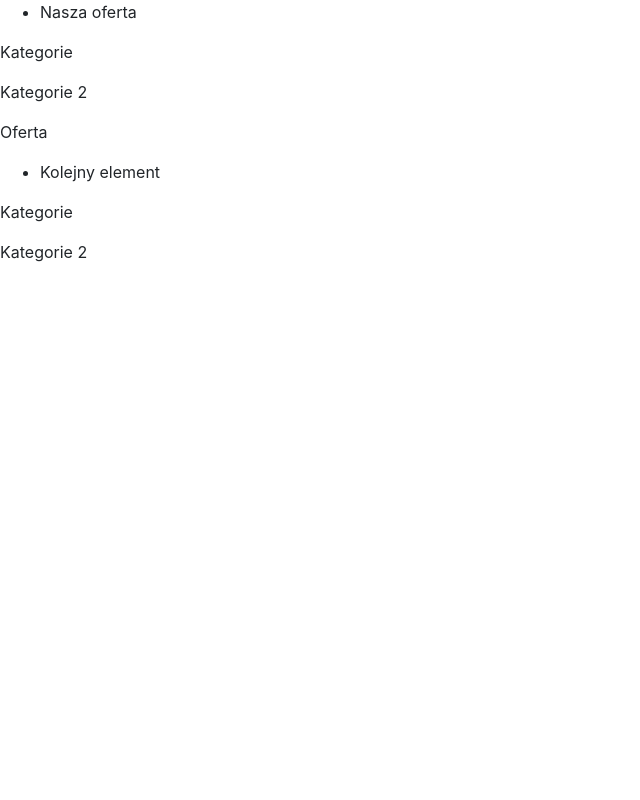
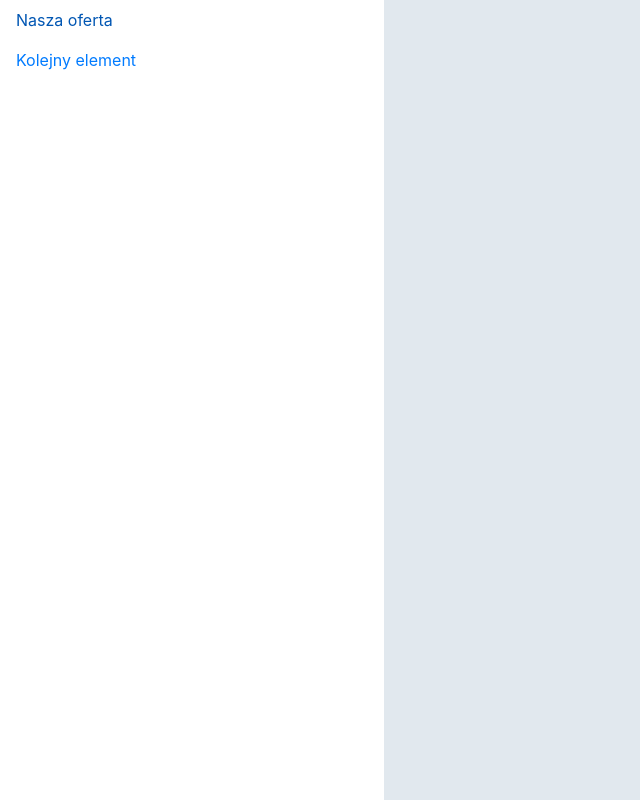
Before and after one commit to MateuszBieniek92/frontend-app, a React (Create React App) app: page / in a window 1280 px wide. Shown: the whole page, without its empty margins (0-640 px from the left). Built offline with nearby package versions, Linux system fonts and the light colour scheme; the HTML template or start-up script is replaced by a standard one.

Commit message:
- left menu progress

```diff
--- a/src/components/Menu.js
+++ b/src/components/Menu.js
@@ -1,5 +1,8 @@
 import React from 'react';
 import SubMenu from "./SubMenu";
+import './menu.scss';
+
+import {Tab, Nav} from 'react-bootstrap';
 
 export default class Menu extends React.Component {
 
@@ -7,7 +10,8 @@ export default class Menu extends React.Component {
         super();
 
         this.state = {
-            menuItems: []
+            menuItems: [],
+            showMenu: false
         }
     }
 
@@ -32,17 +36,39 @@ export default class Menu extends React.Component {
             .catch(error => console.log('Błąd ładowania: ' + error));
     };
 
+    showSubMenu = () => {
+        this.setState({
+            showMenu: false,
+        })
+    }
+
     render() {
         return (
-            <header>
-                {this.state.menuItems.map((menuItem) => (
-                    <div>
-                        <ul>
-                            <li>{menuItem.name}</li>
-                        </ul>
-                        <SubMenu subMenu={menuItem.subMenu}/>
+            <header className="menu">
+                <Tab.Container>
+                    <div className="menu__sidebar">
+                        <Nav className="flex-column">
+                            {this.state.menuItems.map((data) => (
+                                <Nav.Item key={data.id}>
+                                    <Nav.Link eventKey={data.id} onClick={() => {
+                                        this.setState({showMenu: true});
+                                    }}>{data.name}</Nav.Link>
+                                </Nav.Item>
+                            ))}
+                        </Nav>
                     </div>
-                ))}
+                    <div className="menu__content">
+                        {this.state.showMenu ? (
+                            <Tab.Content>
+                                {this.state.menuItems.map((data) => (
+                                    <Tab.Pane key={data.id} eventKey={data.id}>
+                                        <SubMenu showSubMenu={this.showSubMenu} subMenu={data.subMenu}/>
+                                    </Tab.Pane>
+                                ))}
+                            </Tab.Content>
+                        ) : ''}
+                    </div>
+                </Tab.Container>
             </header>
         )
     }
--- a/src/components/menu.scss
+++ b/src/components/menu.scss
@@ -0,0 +1,13 @@
+.menu {
+  display: flex;
+  flex-wrap: nowrap;
+  height: 100vh;
+  &__sidebar {
+    width: 30%;
+  }
+  &__content {
+    flex-grow: 1;
+    background: #e1e8ee;
+    padding: 2em;
+  }
+}
```
